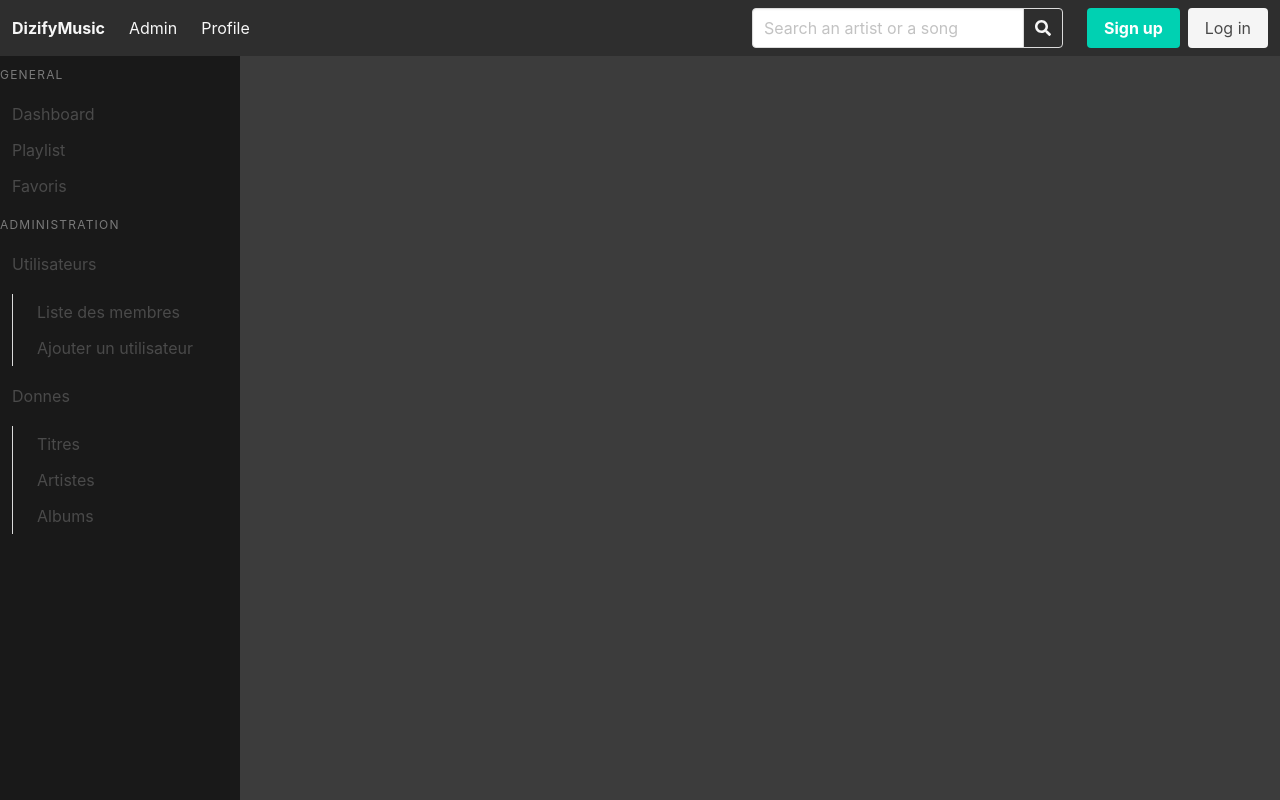
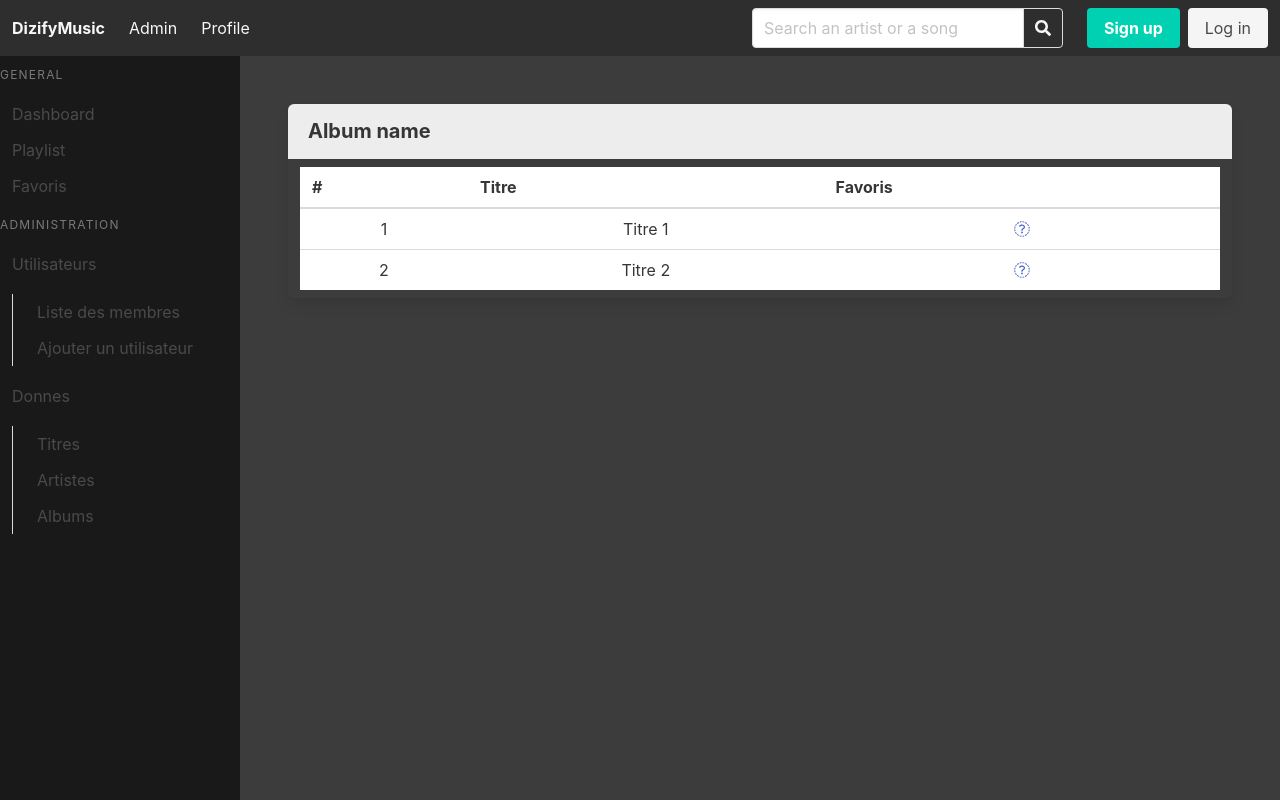
Before and after one commit to ErwannGui/dizifymusic, a React (Create React App) app: page /album_details in a window 1280 px wide. Built offline with nearby package versions, Linux system fonts and the light colour scheme.

Commit message:
add page album_detail and artiste_detail

```diff
--- a/src/App.js
+++ b/src/App.js
@@ -9,6 +9,8 @@ import {fakeAuth} from "./fakeAuth";
 import {Route, Switch} from "react-router-dom";
 import Home from "./home";
 import Profile from "./profile";
+import ArtisteDetails from "./artiste_details";
+import AlbumDetails from "./album_details";
 
 function App() {
     return (
@@ -48,6 +50,8 @@ function App() {
                 <Switch>
                     <Route path="/" exact component={Home} />
                     <Route path="/profile" exact component={Profile} />
+                    <Route path="/album_details" exact component={AlbumDetails} />
+                    <Route path="/artiste_details" exact component={ArtisteDetails} />
                     <PrivateRoute
                         path="/admin"
                         component={Admin}
--- /dev/null
+++ b/src/album_details.js
@@ -0,0 +1,51 @@
+import React from "react";
+
+class AlbumDetails extends React.Component {
+    render() {
+        return (
+            <div className="album_details">
+                <section className="panel">
+                    <p className="panel-heading">
+                        Album name
+                    </p>
+                    <div className="panel-block">
+                        <table className="table is-fullwidth" style={{textAlign: 'center',}}>
+                            <thead>
+                                <tr>
+                                    <th>#</th>
+                                    <th>Titre</th>
+                                    <th>Favoris</th>
+                                </tr>
+                            </thead>
+                            <tbody>
+
+                                <tr>
+                                    <td>1</td>
+                                    <td>Titre 1</td>
+                                    <td className="is-icon">
+                                        <a href="#">
+                                            <i className="fa fa-stars"/>
+                                        </a>
+                                    </td>
+                                </tr>
+                                <tr>
+                                    <td>2</td>
+                                    <td>Titre 2</td>
+                                    <td className="is-icon">
+                                        <a href="#">
+                                            <i className="fa fa-stars"/>
+                                        </a>
+                                    </td>
+                                </tr>
+
+                            </tbody>
+                        </table>
+                    </div>
+                </section>
+            </div>
+
+        );
+    }
+}
+
+export default AlbumDetails
--- /dev/null
+++ b/src/artiste_details.js
@@ -0,0 +1,11 @@
+import React from "react";
+
+class ArtisteDetails extends React.Component {
+    render() {
+        return (
+            <p>test2</p>
+        );
+    }
+}
+
+export default ArtisteDetails
--- a/src/header.js
+++ b/src/header.js
@@ -66,7 +66,7 @@ export default class Header extends PureComponent {
                                     <div className="control">
                                         <a className="button">
                                             <span className="icon is-small is-right">
-                                              <i className="fas fa-search"></i>
+                                              <i className="fas fa-search"/>
                                             </span>
                                         </a>
                                     </div>
--- a/src/login.js
+++ b/src/login.js
@@ -37,10 +37,10 @@ export default class Login extends React.Component {
                             <div className="control has-icons-left has-icons-right">
                                 <input className="input" name="email" type="email" placeholder="Email address"/>
                                 <span className="icon is-small is-left">
-                                    <i className="fas fa-envelope"></i>
+                                    <i className="fas fa-envelope"/>
                                 </span>
                                 <span className="icon is-small is-right">
-                                    <i className="fas fa-check"></i>
+                                    <i className="fas fa-check"/>
                                 </span>
                             </div>
                         </div>
@@ -49,7 +49,7 @@ export default class Login extends React.Component {
                             <div className="control has-icons-left has-icons-right">
                                 <input className="input" type="password" name="password"/>
                                 <span className="icon is-small is-left">
-                                  <i className="fas fa-key"></i>
+                                  <i className="fas fa-key"/>
                                 </span>
                             </div>
                         </div>
```
